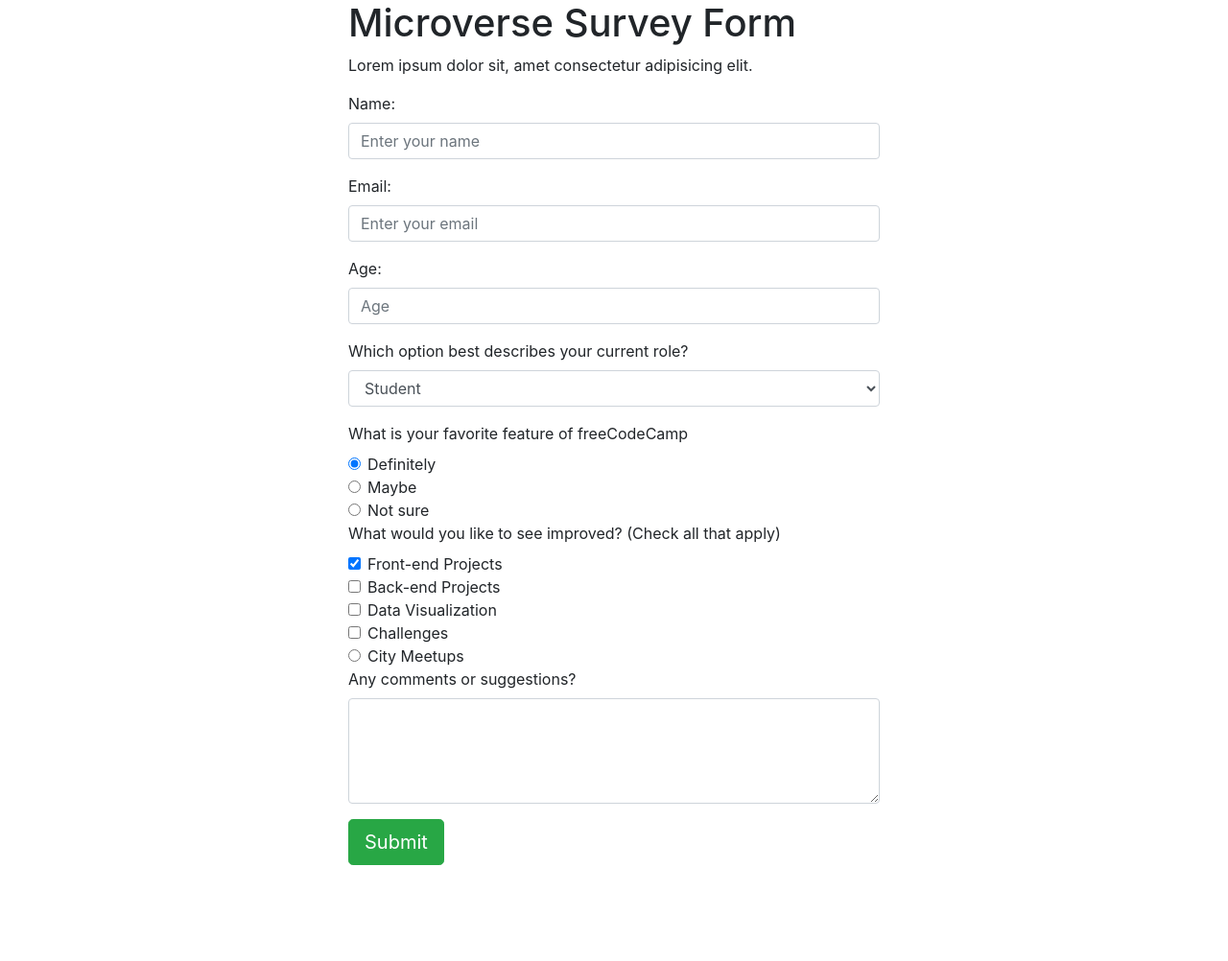
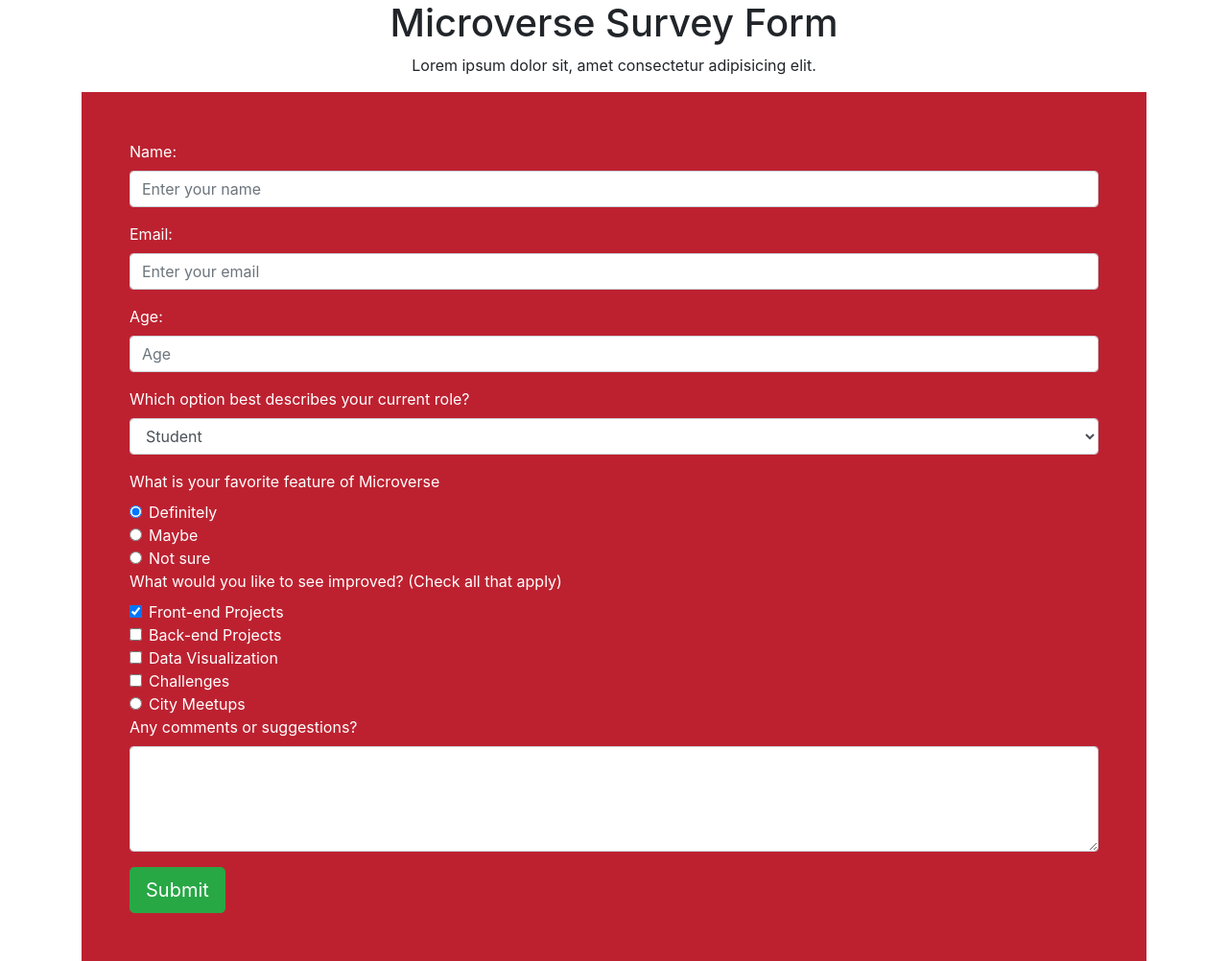
Before and after one commit to keddo/MicroverseProject, a plain HTML site: page index.html in a window 1280 px wide. Shown: the whole page at 96% size. Before the commit the page ends 902 px from the top, so only its background shows below. Drawn offline with nearby package versions, Linux system fonts and the light colour scheme.

Commit message:
Added some changes

```diff
--- a/css/style.css
+++ b/css/style.css
@@ -1,3 +1,13 @@
-/* #dropdown {
-    margin: 10px;
-} */
+ .form-container{
+    padding: 50px;
+    background: #bd2130;
+    color: white;
+    }
+
+    .container {
+        /* background: #28a745; */
+    }
+
+    header {
+        text-align: center;
+    }
--- a/index.html
+++ b/index.html
@@ -10,14 +10,14 @@
 
   <body>
     <script src="https://cdn.freecodecamp.org/testable-projects-fcc/v1/bundle.js"></script>
-      <div class="container ">
-        <div class="row justify-content-center">
-            <div>
+      <div class="container justify-content-center">
         <header>
           <h1 id="title">Microverse Survey Form</h1>
           <p id="description">Lorem ipsum dolor sit, amet consectetur adipisicing elit.</p>
         </header>
-      <div>
+
+
+      <div class="form-container">
        <form id="survey-form">
         <div class="form-group">
           <label id="name-label">Name:</label>
@@ -42,7 +42,7 @@
         </div>
         <div>
           <label>
-What is your favorite feature of freeCodeCamp</label>
+What is your favorite feature of Microverse</label>
         <div class="form-check">
           <label class="form-check-label" for="radio1">
             <input type="radio" class="form-check-input" id="radio1" name="optradio" value="option1" checked> Definitely
@@ -60,7 +60,7 @@
         </div>
       </div>
 
-      </div>
+
         <div>
 <label>What would you like to see improved? (Check all that apply)</label>
           <div class="form-check">
@@ -97,11 +97,12 @@
           </textarea>
           </div>
           <div>
+             <button class="btn btn-success btn-lg " type="submit">Submit</button>
        </form>
 
-      <button class="btn btn-success btn-lg " type="submit">Submit</button>
+
     </div>
-      </div>
+
       </div>
         </div>
 
```
